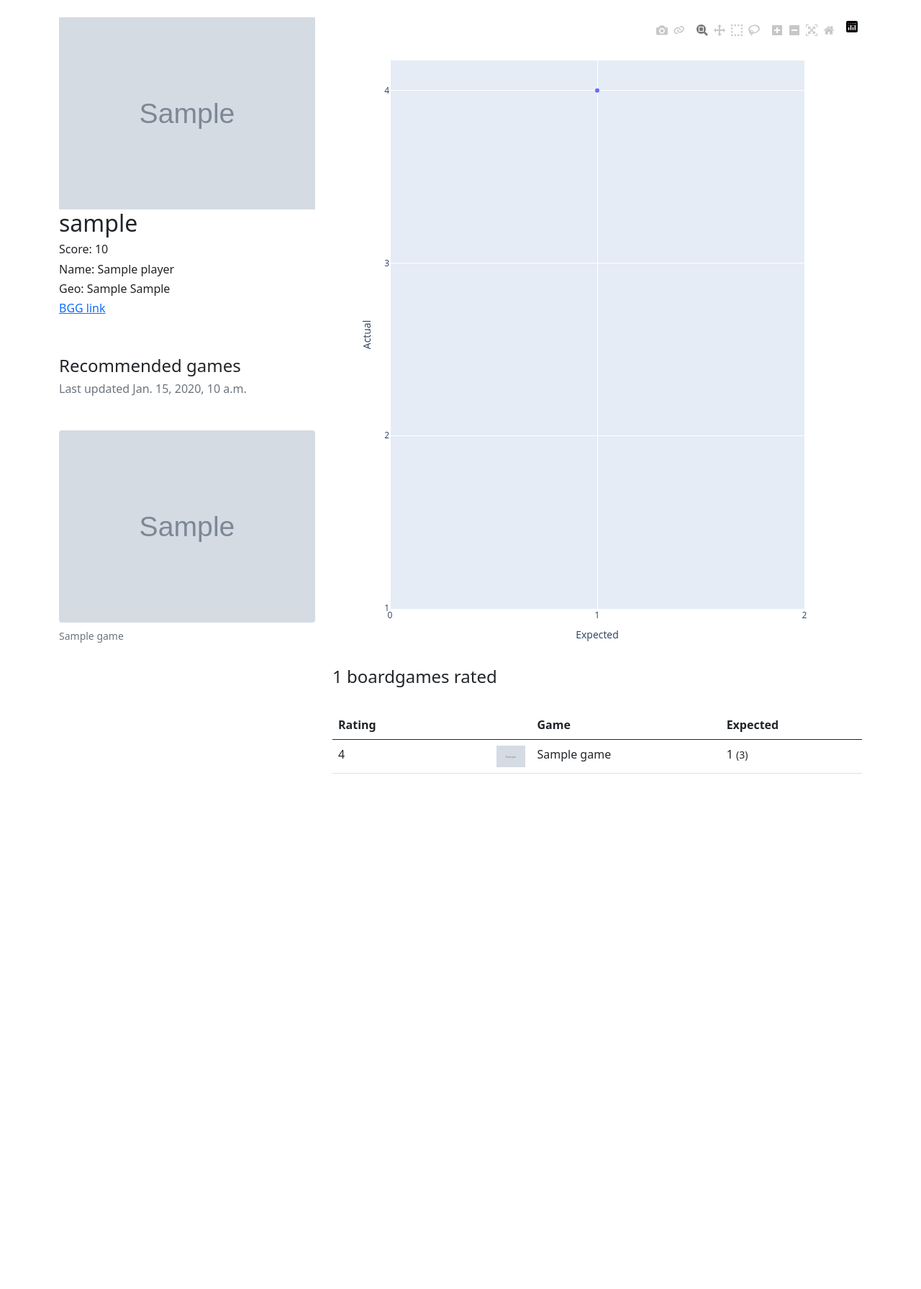
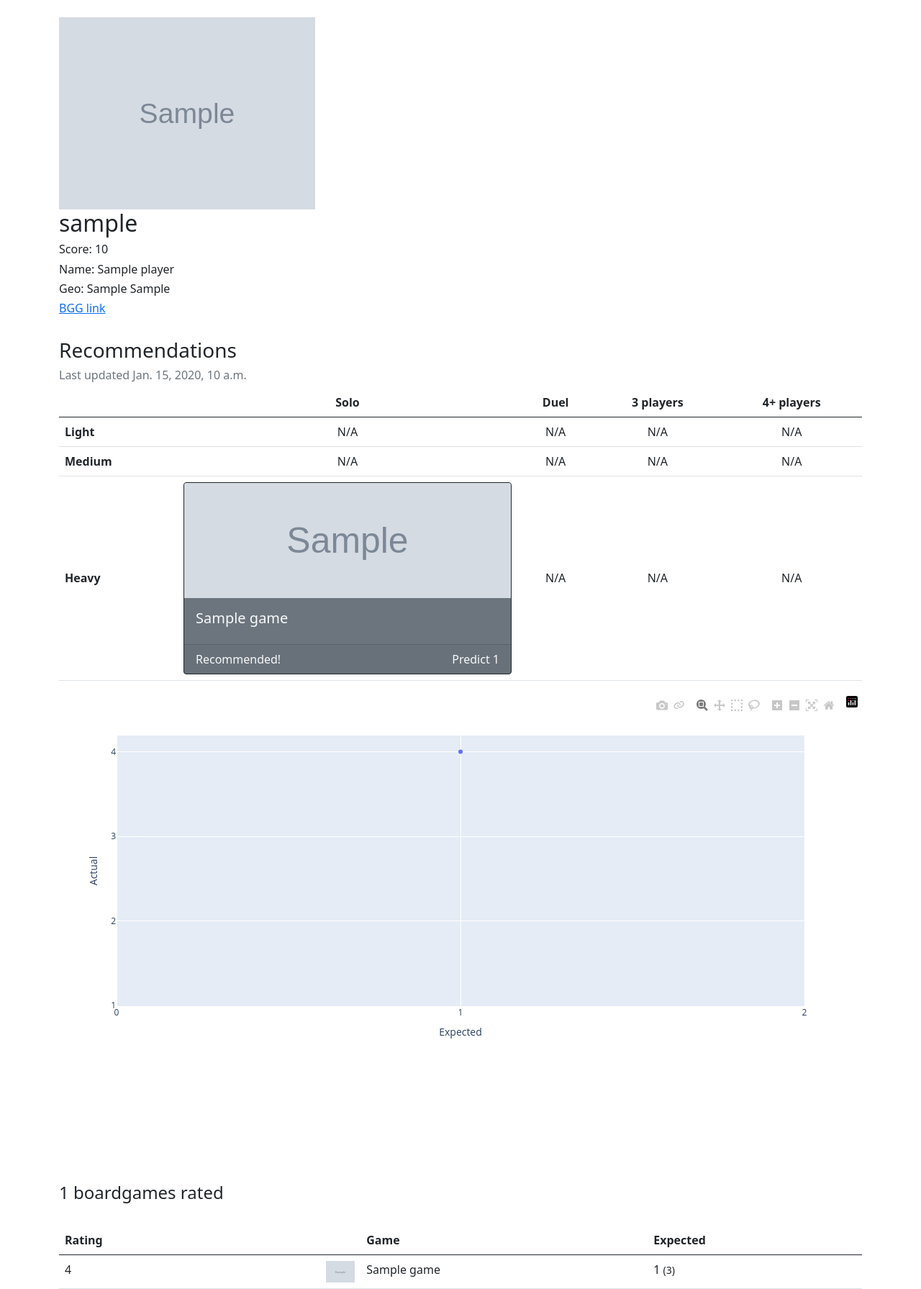
Before and after one commit to Tjorriemorrie/bggd, a Django app: page /players/1 in a window 1280 px wide. Shown: the part 56-1847 px from the top of the page at 72% size. Before the commit the page ends 1131 px from the top, so only its background shows below. Run offline with Django 3.2, Linux system fonts and the light colour scheme; tables that the repository leaves empty hold one stand-in row (values such as "Sample post"); grey boxes marked "Sample" are stand-in pictures; some libraries are stand-ins or nearby versions.

Commit message:
recommendations per heavy and players

```diff
--- a/main/constants.py
+++ b/main/constants.py
@@ -1,5 +1,14 @@
 from datetime import datetime
+from itertools import product
 
 from django.utils.timezone import make_aware
 
 START_GAME_OF_THE = make_aware(datetime(2010, 1, 1))
+
+WEIGHT_HEAVY = 'Heavy'
+WEIGHT_MEDIUM = 'Medium'
+WEIGHT_LIGHT = 'Light'
+WEIGHTS = (WEIGHT_LIGHT, WEIGHT_MEDIUM, WEIGHT_HEAVY)
+
+PLAYERS_SIZES = (1, 2, 3, 4)
+REC_COMBOS = set(product(WEIGHTS, PLAYERS_SIZES))
--- a/main/management/commands/scrape_players.py
+++ b/main/management/commands/scrape_players.py
@@ -58,7 +58,7 @@ class Command(BaseCommand):
 
             else:
                 # recommendations
-                predict_player(player, game_ids, top_n=3)
+                predict_player(player, game_ids)
 
                 # once player score is updated...
                 # update gamedays for reviews
--- a/main/models.py
+++ b/main/models.py
@@ -1,10 +1,11 @@
 from datetime import datetime
-from typing import Optional
+from typing import Optional, List
 
 from django.core.validators import MinValueValidator, MaxValueValidator
 from django.db import models
 from django.utils.timezone import now
 
+from main.constants import WEIGHT_HEAVY, WEIGHT_MEDIUM, WEIGHT_LIGHT
 
 LABEL_CATEGORY = 'category'
 LABEL_MECHANIC = 'mechanic'
@@ -13,6 +14,12 @@ LABEL_SUBDOMAIN = 'subdomain'
 
 AWARD_GAME_OF_THE_MONTH = 'Game of the month'
 AWARD_GAME_OF_THE_YEAR = 'Game of the year'
+
+CHOICES_WEIGHTS = (
+    (WEIGHT_HEAVY, WEIGHT_HEAVY),
+    (WEIGHT_MEDIUM, WEIGHT_MEDIUM),
+    (WEIGHT_LIGHT, WEIGHT_LIGHT),
+)
 
 
 class Label(models.Model):
@@ -64,7 +71,7 @@ class Game(models.Model):
     best_max_players = models.PositiveSmallIntegerField(null=True)
     # weight
     weight_avg = models.FloatField(null=True)
-    weight_tag = models.CharField(max_length=20, null=True)
+    weight_tag = models.CharField(max_length=20, null=True, choices=CHOICES_WEIGHTS)
 
     # from reviews
     rating = models.FloatField(null=True)  # scrape cron update
@@ -153,7 +160,6 @@ class Player(models.Model):
     # updated in predict (joined with scrape)
     reviews_cnt = models.IntegerField(null=True)
     reviews_scr = models.FloatField(null=True)
-    game_recs = models.ManyToManyField(Game, related_name='player_recs')
     rec_at = models.DateTimeField(db_index=True, null=True)
 
     created_at = models.DateTimeField(auto_now_add=True)
@@ -174,6 +180,15 @@ class Player(models.Model):
         if self.area:
             geo += f' {self.area}'
         return geo or ''
+
+    def recs_by_heavy(self) -> List['Rec']:
+        return self.recs.filter(weight_tag=WEIGHT_HEAVY).order_by('best_players').all()
+
+    def recs_medium(self) -> List['Rec']:
+        return self.recs.filter(weight_tag=WEIGHT_MEDIUM).order_by('best_players').all()
+
+    def recs_light(self) -> List['Rec']:
+        return self.recs.filter(weight_tag=WEIGHT_LIGHT).order_by('best_players').all()
 
 
 class Day(models.Model):
@@ -261,3 +276,26 @@ class Award(models.Model):
 
     def __str__(self) -> str:
         return f'<Award {self.description} game={self.game}>'
+
+
+class Rec(models.Model):
+    player = models.ForeignKey(
+        Player, on_delete=models.CASCADE, related_name='recs')
+    weight_tag = models.CharField(max_length=20, choices=CHOICES_WEIGHTS)
+    best_players = models.PositiveSmallIntegerField()
+
+    game = models.ForeignKey(
+        Game, on_delete=models.CASCADE, related_name='recs', null=True)
+    predicted = models.FloatField(null=True)
+    is_primary = models.BooleanField(default=False)
+
+    rec_at = models.DateTimeField(null=True)
+
+    created_at = models.DateTimeField(auto_now_add=True)
+    updated_at = models.DateTimeField(auto_now=True)
+
+    class Meta:
+        unique_together = ('player', 'weight_tag', 'best_players')
+
+    def __str__(self) -> str:
+        return f'<Rec {self.weight_tag} {self.best_players} {self.game.name} -> {self.player.nick}>'
--- a/main/templates/main/player_detail.html
+++ b/main/templates/main/player_detail.html
@@ -30,28 +30,70 @@
             BGG link
           </a>
         </h6>
-
-        <br/><br/>
-        <h4>Recommended games</h4>
-        <h6 class="text-muted">Last updated {{ player.rec_at }}</h6>
-        {% if player.game_recs.count %}
-          <br/>
-          {% for game in player.game_recs.all|slice:3 %}
-            <p>
-              <figure class="figure">
-                <a href="{% url 'game_detail' game.pk %}">
-                  <img src="{{ game.img }}" class="figure-img img-fluid rounded" alt="{{ game.name }} cover">
-                </a>
-                <figcaption class="figure-caption">{{ game.name }}</figcaption>
-              </figure>
-            </p>
-          {% endfor %}
-        {% else %}
-          <p>None available.</p>
-        {% endif %}
       </div>
 
       <div class="col-8">
+      </div>
+    </div>
+
+    <div class="row">
+      <div class="col">
+        <br/>
+        <h3>Recommendations</h3>
+        <h6 class="text-muted">Last updated {{ player.rec_at }}</h6>
+        {% if player.recs.count %}
+          <table class="table">
+            <thead>
+            <tr>
+              <th class="text-center">&nbsp;</th>
+              <th class="text-center">Solo</th>
+              <th class="text-center">Duel</th>
+              <th class="text-center">3 players</th>
+              <th class="text-center">4+ players</th>
+            </tr>
+            </thead>
+            <tbody>
+            {% for weight_tag in weights %}
+              <tr>
+                <td class="align-middle"><strong>{{ weight_tag }}</strong></td>
+                {% for player_size in player_sizes %}
+                  {% rec_by player weight_tag player_size as rec %}
+                  {% if rec %}
+                    <td>
+                      <div class="card border-dark {% if rec.is_primary %}bg-secondary text-light{% endif %}">
+                        <a href="{% url 'game_detail' rec.game.id %}" class="text-reset text-decoration-none">
+                          <img src="{{ rec.game.img }}" class="card-img-top"/>
+                          <div class="card-body">
+                            <h5 class="card-title">{{ rec.game.name }}</h5>
+                            <p class="card-text">
+                              <small class="text-muted"></small>
+                            </p>
+                          </div>
+                          <div class="card-footer">
+                            {% if rec.is_primary %}
+                              <div class="float-start">
+                                Recommended!
+                              </div>
+                            {% endif %}
+                            <div class="float-end">
+                              Predict {{ rec.predicted|floatformat }}
+                            </div>
+                            <div class="clearfix"></div>
+                          </div>
+                        </a>
+                      </div>
+                    </td>
+                  {% else %}
+                    <td class="align-middle text-center">N/A</td>
+                  {% endif %}
+                {% endfor %}
+              </tr>
+            {% endfor %}
+            </tbody>
+          </table>
+        {% else %}
+          <p>No recommendations.</p>
+        {% endif %}
 
         {% if graph %}
           {{ graph|safe }}
--- a/main/templatetags/params.py
+++ b/main/templatetags/params.py
@@ -1,4 +1,9 @@
+from typing import Optional
+
 from django import template
+from django.db.models import Q
+
+from main.models import Player, Rec
 
 register = template.Library()
 
@@ -18,3 +23,11 @@ def add_param_filter(context, param_key, param_value):
     if param_key == 'o' and 'page' in req:
         del req['page']
     return req.urlencode()
+
+
+@register.simple_tag(name='rec_by')
+def rec_by_tag(player: Player, weight_tag: str, best_players: int) -> Optional[Rec]:
+    return player.recs.filter(
+        Q(weight_tag=weight_tag)
+        & Q(best_players=best_players)
+    ).first()
--- a/main/views.py
+++ b/main/views.py
@@ -15,7 +15,7 @@ from django.views.decorators.cache import cache_page
 from django.views.generic import ListView, TemplateView, DetailView
 
 from bgg.settings import CACHE_DURATION
-from main.constants import START_GAME_OF_THE
+from main.constants import START_GAME_OF_THE, WEIGHTS, PLAYERS_SIZES
 from main.models import Game, Player, Review, Day, Award, AWARD_GAME_OF_THE_YEAR, \
     AWARD_GAME_OF_THE_MONTH
 
@@ -211,6 +211,9 @@ class PlayerDetailView(DetailView):
     def get_context_data(self, **kwargs):
         data = super().get_context_data(**kwargs)
 
+        data['weights'] = WEIGHTS
+        data['player_sizes'] = PLAYERS_SIZES
+
         # graph
         fig_data = [
             {'Actual': r.rating, 'Expected': r.predicted, 'Name': r.game.name}
```
Also changed, not shown: main/recommendations.py (+35 -7 lines), main/scraper.py (+5 -3 lines), main/stats.py (+4 -4 lines), main/migrations/0023_auto_20210930_1226.py (added), main/migrations/0024_auto_20210930_1232.py (added), main/migrations/0025_rec_predicted.py (added).
